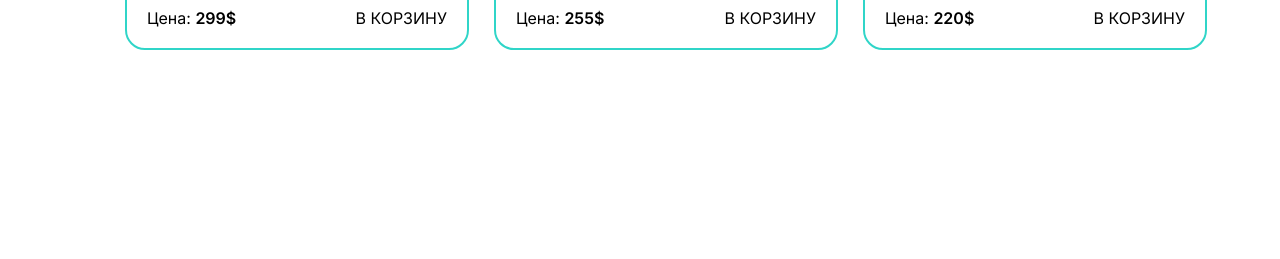
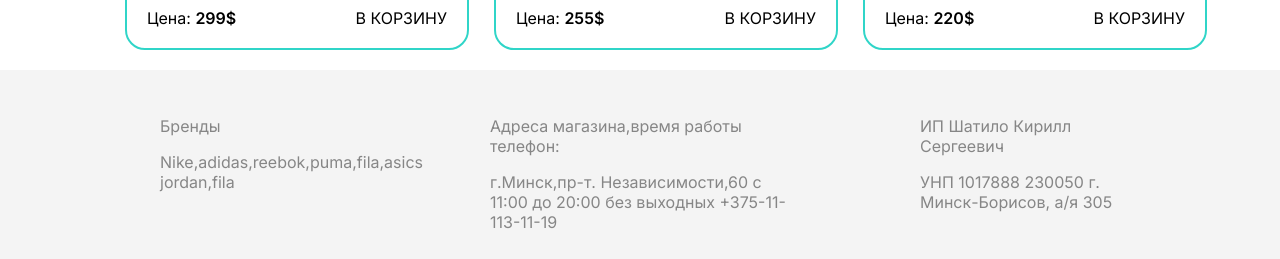
Before and after one commit to Kirik1714/Sneakers, a React (Create React App) app: page /main in a window 1280 px wide. Shown: the part 1866-2125 px from the top of the page. Before the commit the page ends 1936 px from the top, so only its background shows below. Built offline with nearby package versions, Linux system fonts and the light colour scheme; data requests are answered from the project's data file.

Commit message:
add footer

```diff
--- a/src/App.js
+++ b/src/App.js
@@ -4,23 +4,25 @@ import {Routes,Route} from 'react-router-dom'
 import MainWebSite from './pages/MainWebSite'
 import Home from './pages/Home';
 import Basket from './pages/Basket';
+import Footer from './components/Footer/Footer';
 
 
 
 
 function App() {
   return (
-    <div className={style.wrapper}>
-      <Headers/>
-      <Routes>
-        <Route path='/' element={<Home/>}/>
-        <Route path='/main' element={<MainWebSite/>}/>
-        <Route path='/basket' element={<Basket/>}/>
-      </Routes>
+    <>
+      <div className={style.wrapper}>
+        <Headers />
+        <Routes>
+          <Route path="/" element={<Home />} />
+          <Route path="/main" element={<MainWebSite />} />
+          <Route path="/basket" element={<Basket />} />
+        </Routes>
 
-
-    </div>
-
+      </div>
+        <Footer/>
+    </>
   );
 }
 
--- a/src/App.module.scss
+++ b/src/App.module.scss
@@ -1,5 +1,6 @@
 @import url('https://fonts.googleapis.com/css2?family=Inter:wght@400;600&display=swap');
 
 .wrapper{
-   margin: 20px;
+   padding: 20px;
+
 }
--- /dev/null
+++ b/src/components/Footer/Footer.js
@@ -0,0 +1,35 @@
+import React from 'react'
+import style from './Footer.module.scss'
+const Footer = () => {
+  return (
+    <div className={style.block}>
+      <div className={style.block_brands}>
+        <p className={style.title}>Бренды</p>
+        <div className={style.brands}>
+          Nike,adidas,reebok,puma,fila,asics jordan,fila
+        </div>
+      </div>
+      <div className={style.block_contacts}>
+        <p className={style.title}>
+          Адреса магазина,время работы телефон:
+          <br />
+        </p>
+        <div className={style.addres}>
+          г.Минск,пр-т. Независимости,60 с 11:00 до 20:00 без выходных
+          +375-11-113-11-19
+        </div>
+      </div>
+      <div className={style.block_auther}>
+        <p className={style.title}>
+          ИП Шатило Кирилл Сергеевич
+          <br />
+        </p>
+        <div className={style.addres}>
+          УНП 1017888 230050 г. Минск-Борисов, а/я 305
+        </div>
+      </div>
+    </div>
+  );
+}
+
+export default Footer
--- /dev/null
+++ b/src/components/Footer/Footer.module.scss
@@ -0,0 +1,19 @@
+.block{
+    padding: 30px;
+    display: flex;
+    color:  #868686;
+    justify-content: space-evenly;
+    line-height:20px;
+    background: #f4f4f4;
+    &_brands{
+        width: 200px;
+
+    }
+    &_contacts{
+        width: 300px;
+
+    }
+    &_auther{
+        width: 200px;
+    }
+}
```
